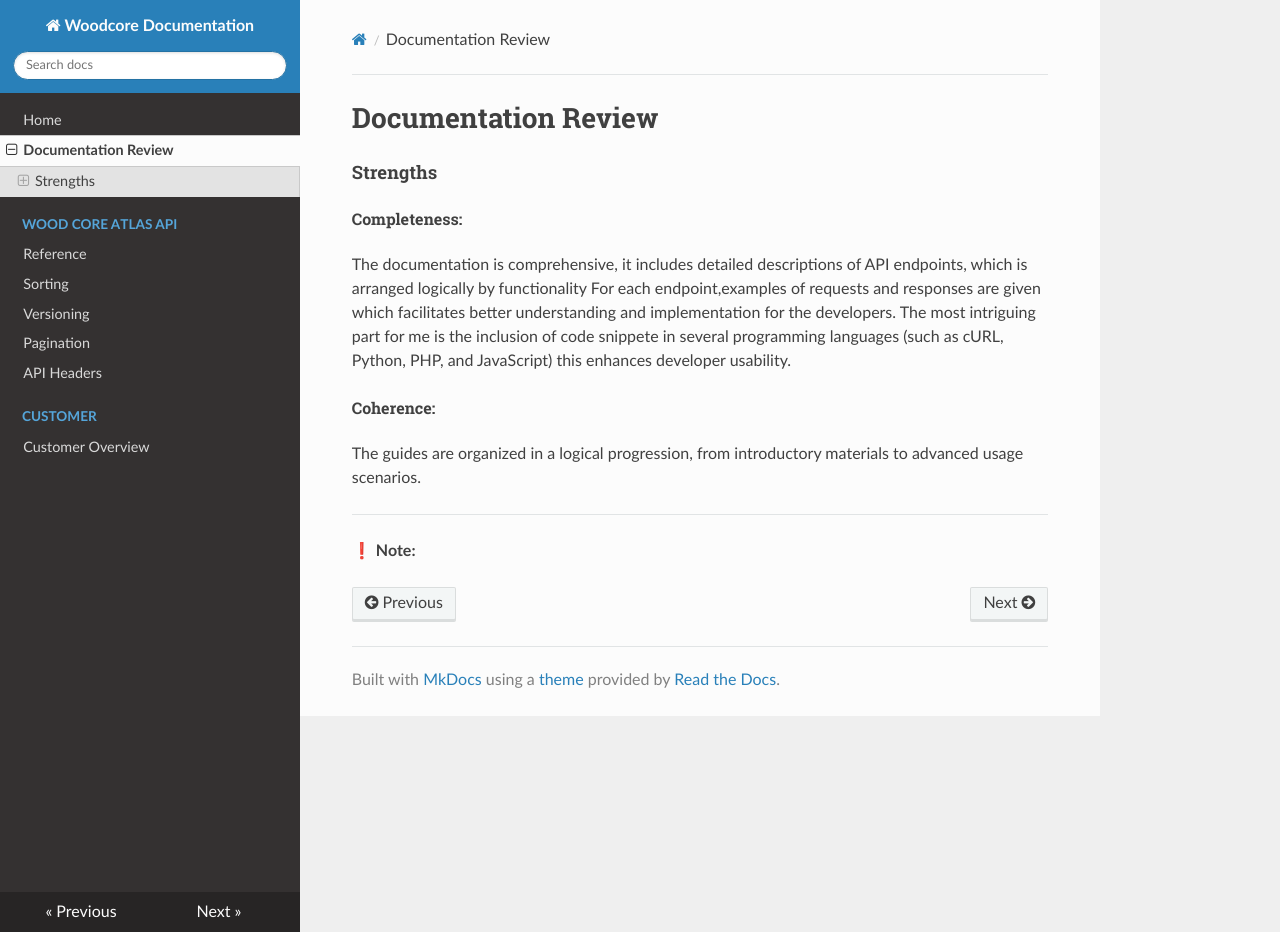
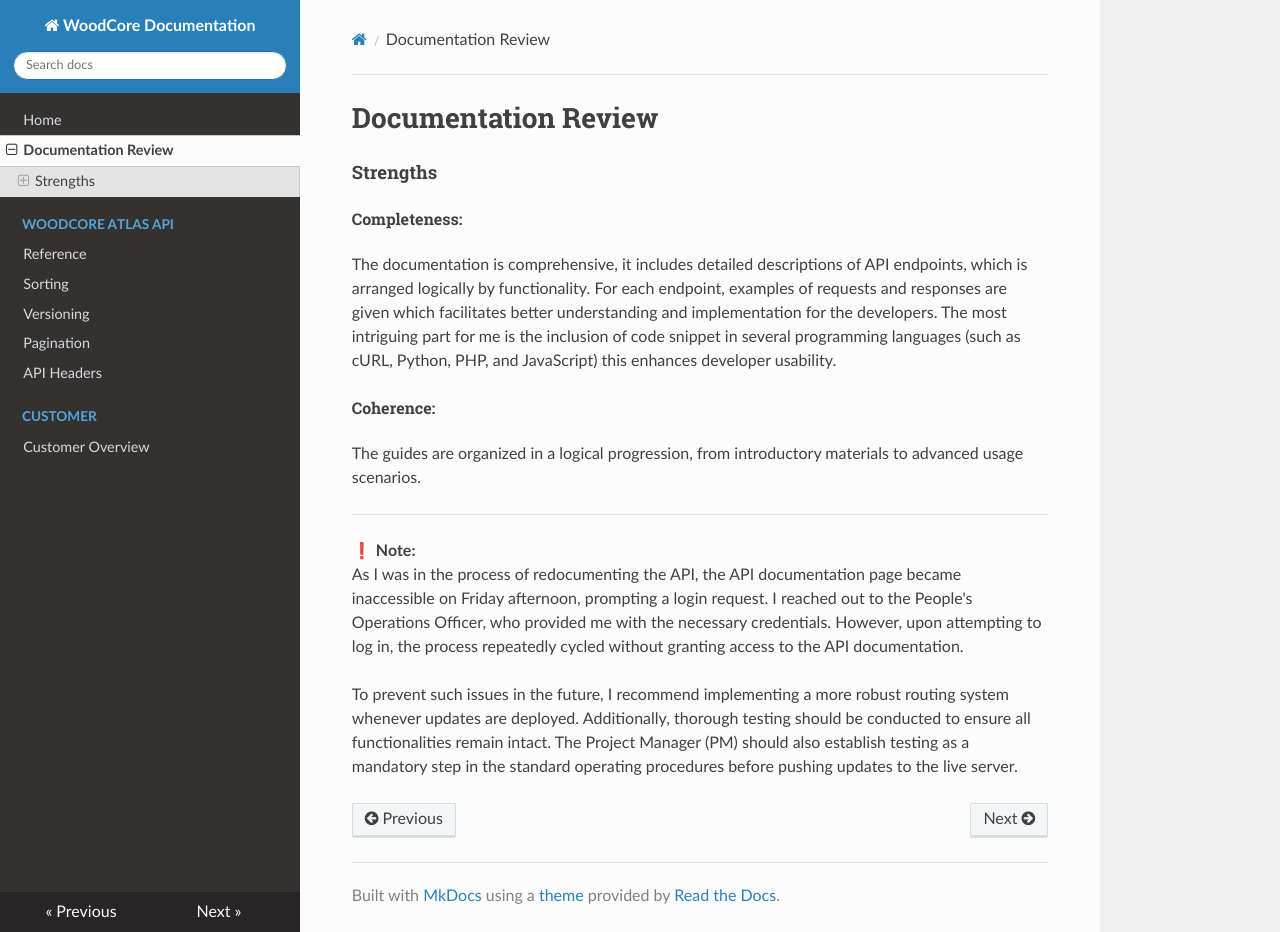
Before and after one commit to Yemisi-jay/API_Documentation, an MkDocs documentation site: the page built from docs/review.md, in a window 1280 px wide and 932 px high. Built offline with MkDocs 1.6.1, drawn with Linux system fonts in a browser that asks for light colours; nearby versions of some CDN libraries.

Commit message:
more updates

```diff
--- a/docs/review.md
+++ b/docs/review.md
@@ -2,9 +2,9 @@
 
 #### Strengths
 ###### Completeness:
-The documentation is comprehensive, it includes detailed descriptions of API endpoints, which is arranged logically by functionality
-For each endpoint,examples of requests and responses are given which facilitates better understanding and implementation for the developers.
-The most intriguing part for me is the inclusion of code snippete in several programming languages (such as cURL, Python, PHP, and JavaScript) this enhances developer usability.
+The documentation is comprehensive, it includes detailed descriptions of API endpoints, which is arranged logically by functionality.
+For each endpoint, examples of requests and responses are given which facilitates better understanding and implementation for the developers.
+The most intriguing part for me is the inclusion of code snippet in several programming languages (such as cURL, Python, PHP, and JavaScript) this enhances developer usability.
 
 
 ###### Coherence:
@@ -12,4 +12,7 @@ The guides are organized in a logical progression, from introductory materials t
 
 ____
 
-❗ **Note:**
+❗ **Note:**<br>
+As I was in the process of redocumenting the API, the API documentation page became inaccessible on Friday afternoon, prompting a login request. I reached out to the People's Operations Officer, who provided me with the necessary credentials. However, upon attempting to log in, the process repeatedly cycled without granting access to the API documentation.
+
+To prevent such issues in the future, I recommend implementing a more robust routing system whenever updates are deployed. Additionally, thorough testing should be conducted to ensure all functionalities remain intact. The Project Manager (PM) should also establish testing as a mandatory step in the standard operating procedures before pushing updates to the live server.
--- a/mkdocs.yml
+++ b/mkdocs.yml
@@ -1,8 +1,8 @@
-site_name: Woodcore Documentation
+site_name: WoodCore Documentation
 nav:
   - Home: index.md
   - Documentation Review: review.md
-  - "Wood core Atlas API":
+  - "WoodCore Atlas API":
     - Reference: reference.md
     - Sorting: sorting.md
     - Versioning: versioning.md
@@ -10,4 +10,23 @@ nav:
     - API Headers: API_headers.md
   - "Customer":
     - Customer Overview: Customer.md
-theme: readthedocs
+
+
+theme:
+  name: readthedocs
+  pallette:
+    scheme: light
+    primary: indigo
+    accent: deep-orange
+    copy_button: true
+
+markdown_extensions:
+  - admonition
+  - pymdownx.details
+  - pymdownx.highlight
+  - pymdownx.superfences
+  - pymdownx.inlinehilite
+  - codehilite
+
+plugins:
+  - search
```
Also changed, not shown: docs/index.md (+1 -1 lines), site/index.html, site/review/index.html, site/search/search_index.json.
